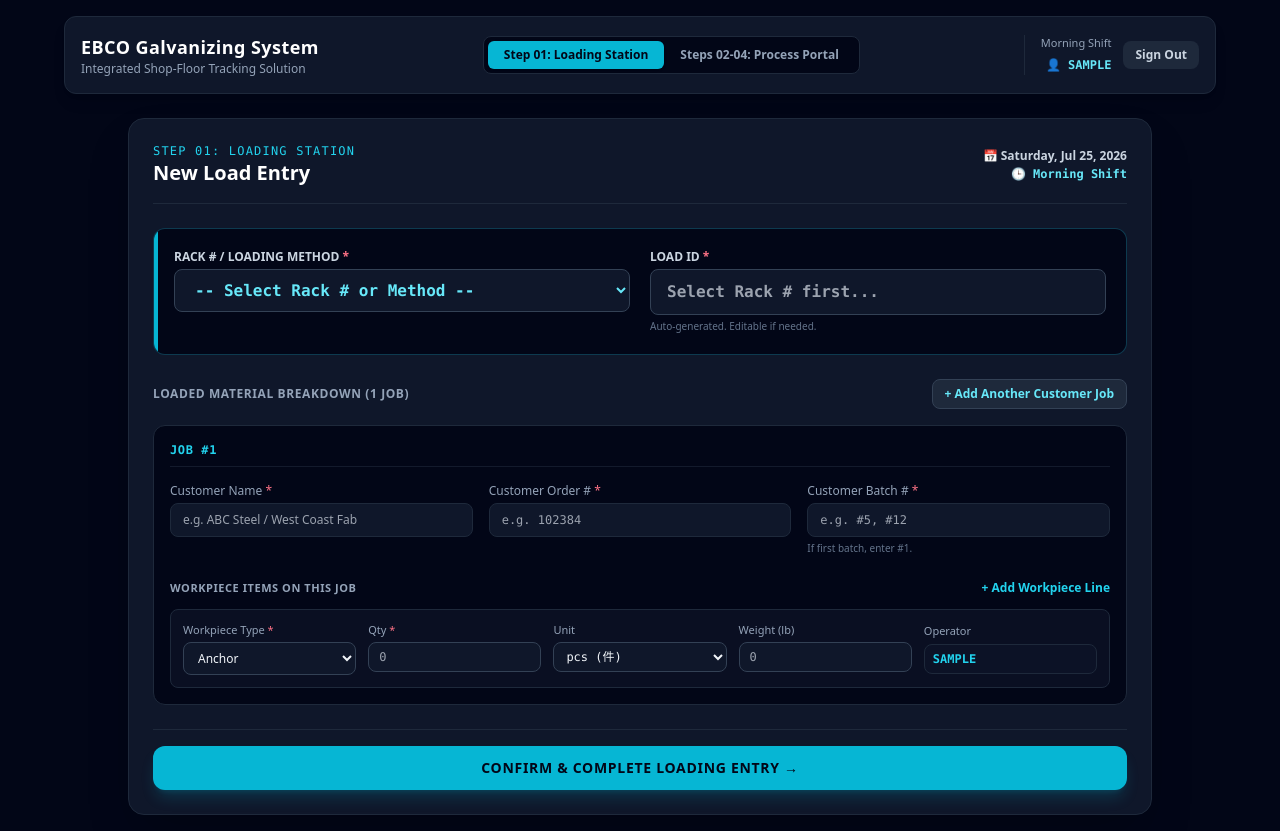
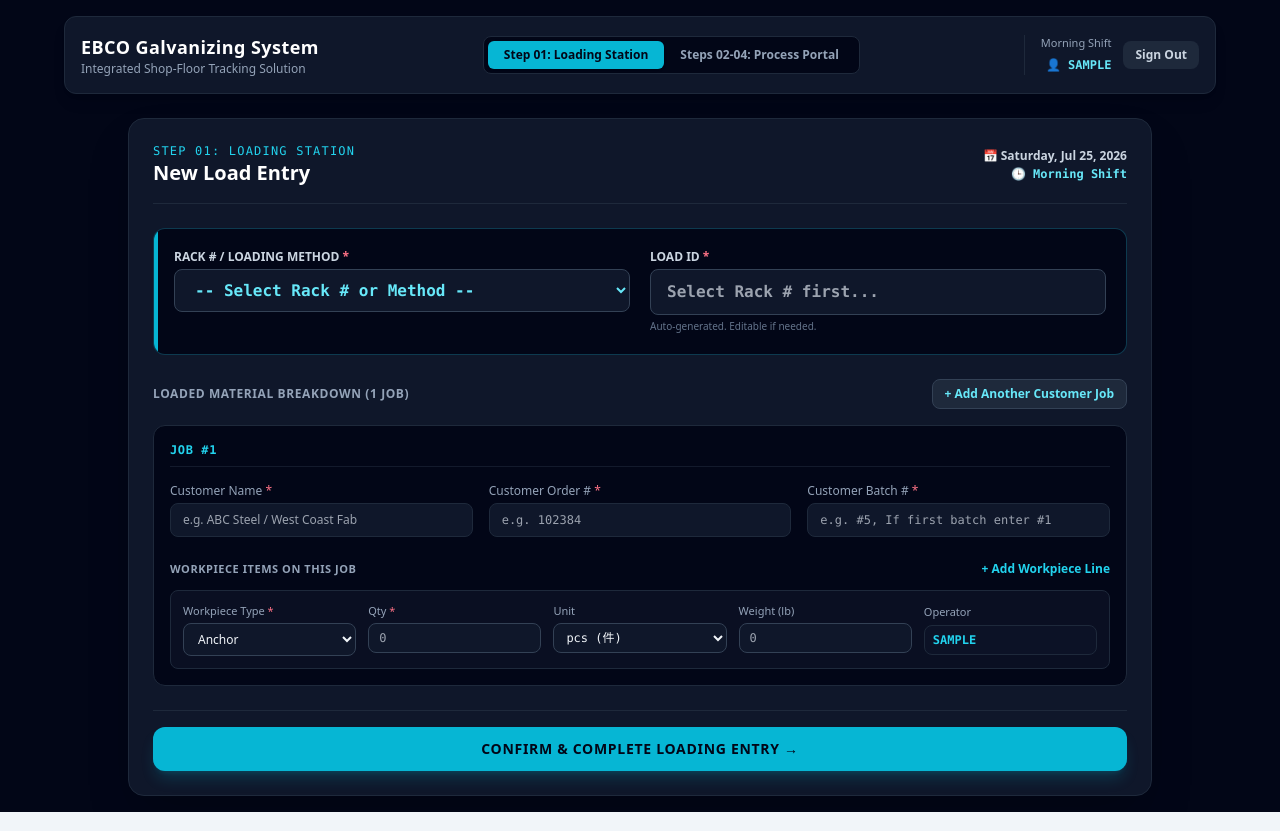
Before and after one commit to Alleninca1122/ebco-galvanizing, a React (Vite) app: page / in a window 1280 px wide. Both pictures are taken after typing "Sample", "Sample123" into the empty fields and a click on the button "ACCESS SYSTEM →". Built offline with nearby package versions, Linux system fonts and the light colour scheme.

Commit message:
Add files via upload

```diff
--- a/src/components/ProductionForm.jsx
+++ b/src/components/ProductionForm.jsx
@@ -400,15 +400,12 @@ export default function ProductionForm({ currentUser, supabase }) {
                   </label>
                   <input
                     type="text"
-                    placeholder="e.g. #5, #12"
+                    placeholder="e.g. #5, If first batch enter #1"
                     value={job.customerBatchNo}
                     onChange={(e) => handleJobFieldChange(jobIndex, 'customerBatchNo', e.target.value)}
                     className="w-full bg-slate-900 border border-slate-800 rounded-lg px-3 py-2 text-xs font-mono text-cyan-300 focus:outline-none focus:border-cyan-500"
                     required
                   />
-                  <span className="text-[10px] text-slate-500 block mt-1">
-                    If first batch, enter #1.
-                  </span>
                 </div>
               </div>
 
@@ -478,7 +475,7 @@ export default function ProductionForm({ currentUser, supabase }) {
                       </select>
                     </div>
 
-                    {/* Weight (lb) - Clean Integer Input */}
+                    {/* Weight (lb) */}
                     <div>
                       <label className="block text-[11px] text-slate-400 mb-1">Weight (lb)</label>
                       <input
```
